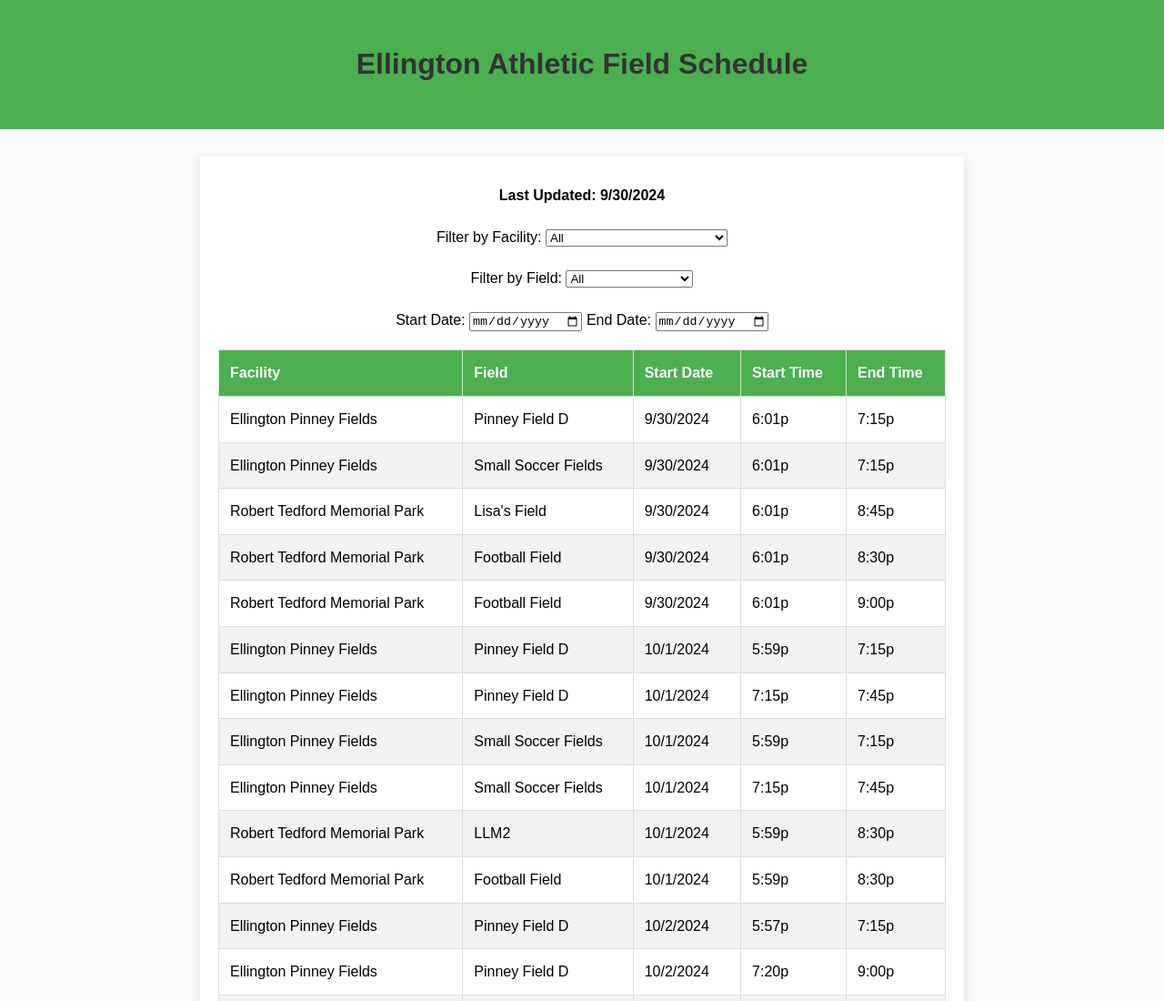
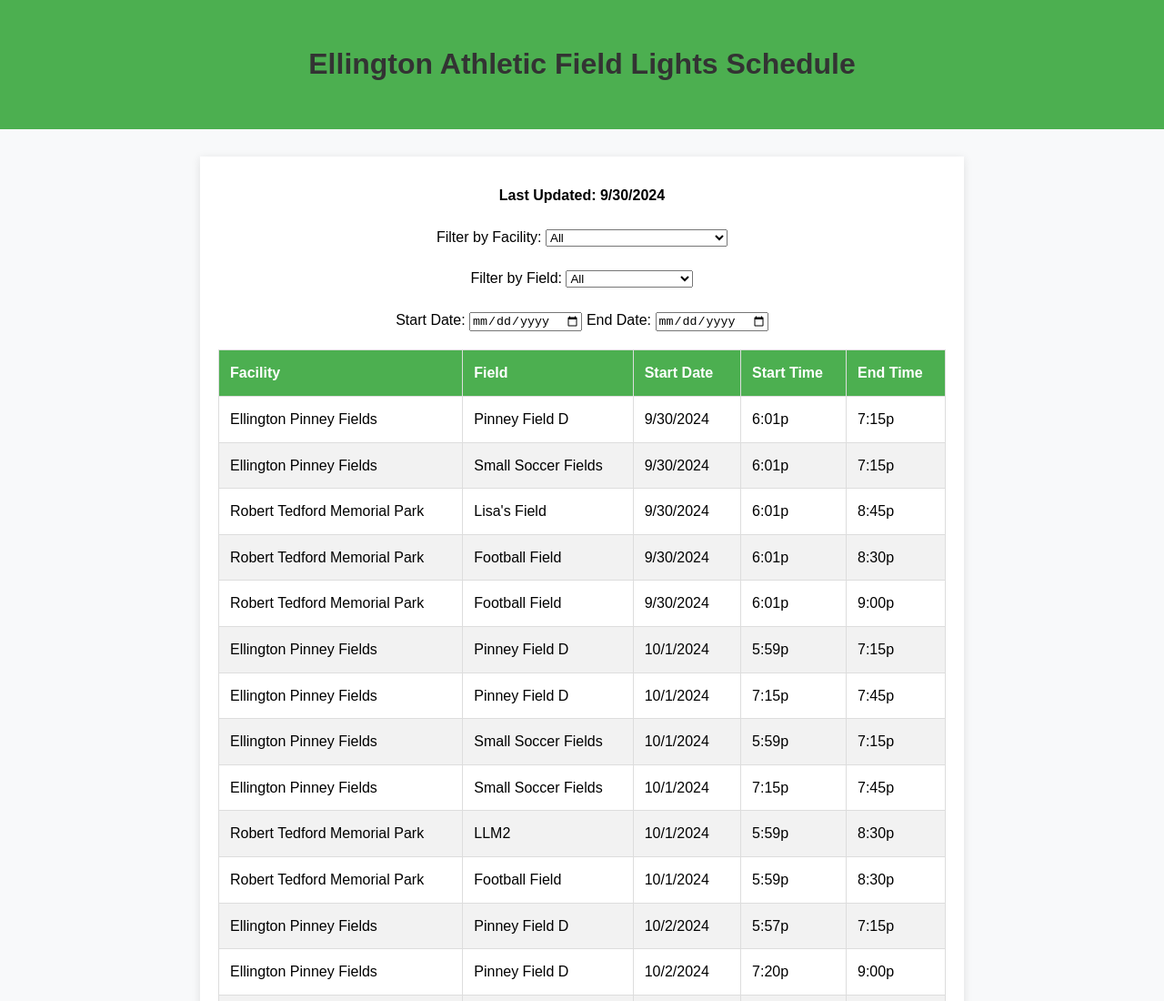
Before and after one commit to Dus10-Dev/Ellington-Parks-And-Recreation-Athletic-Lights-Schedule, a plain HTML site: page index.html in a window 1280 px wide. Shown: the top 1100 px of the page at 91% size. Drawn offline with Linux system fonts and the light colour scheme.

Commit message:
Update index.html

```diff
--- a/index.html
+++ b/index.html
@@ -3,7 +3,7 @@
 <head>
     <meta charset="UTF-8">
     <meta name="viewport" content="width=device-width, initial-scale=1.0">
-    <title>Ellington Athletic Field Schedule</title>
+    <title>Ellington Athletic Field Lights Schedule</title>
     <style>
         body {
             font-family: Arial, sans-serif;
@@ -89,7 +89,7 @@
 <body>
 
 <header>
-    <h1>Ellington Athletic Field Schedule</h1>
+    <h1>Ellington Athletic Field Lights Schedule</h1>
 </header>
 
 <div class="container">
```
